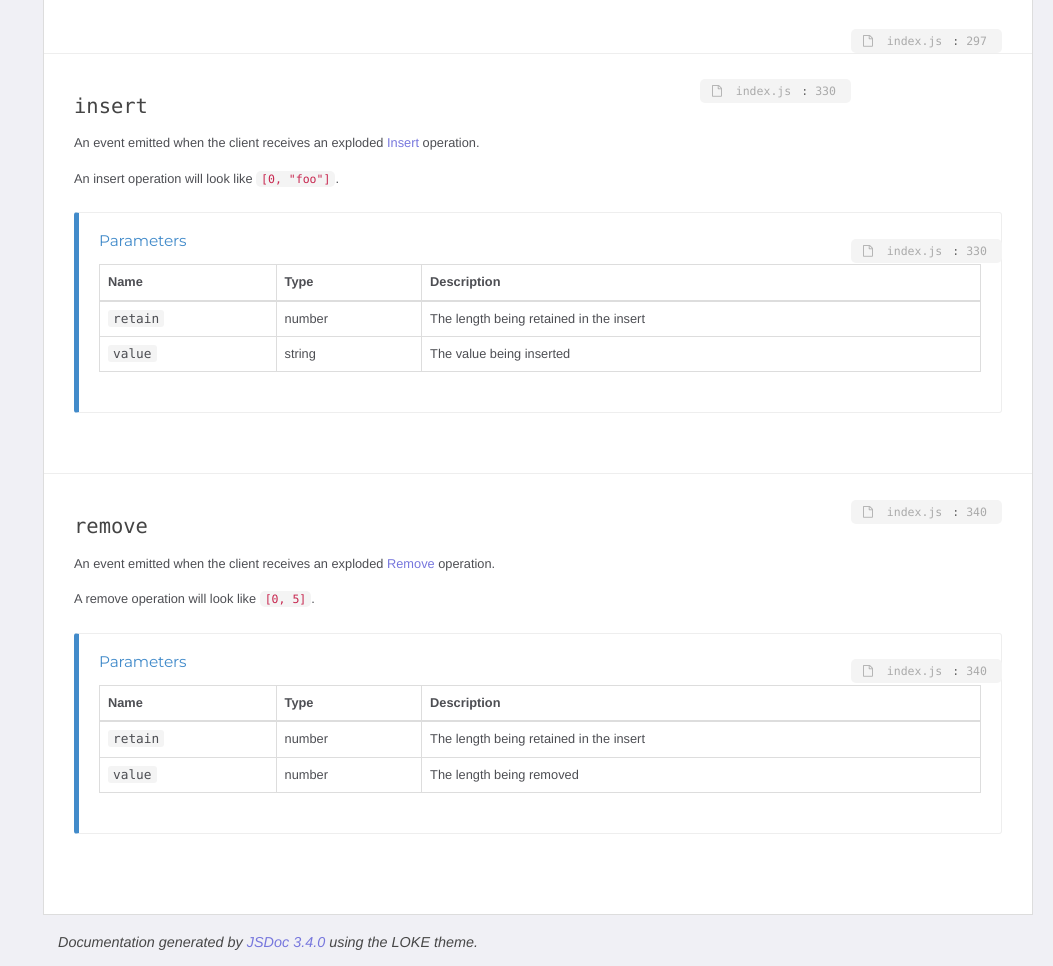
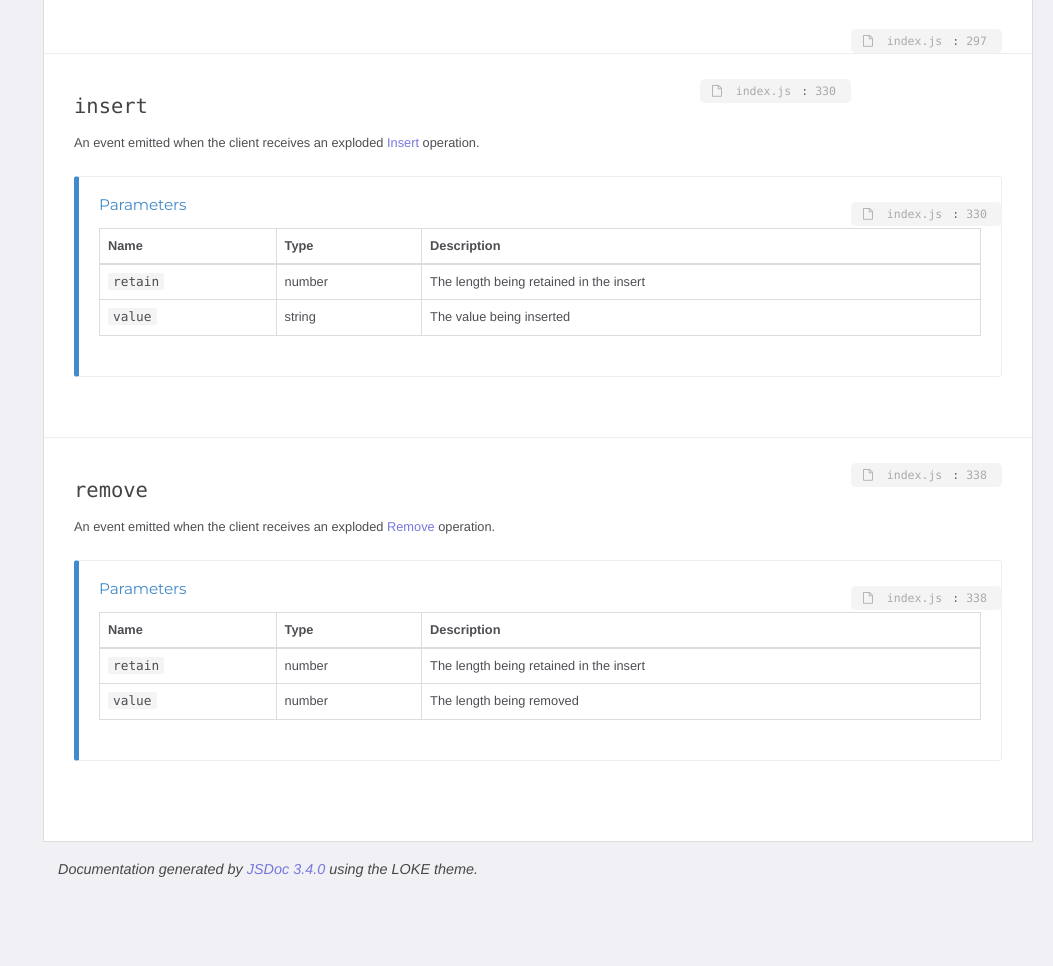
Before and after one commit to usecanvas/sharejs-wrapper, a website: page docs/@usecanvas/sharejs-wrapper/1.0.1/ShareJSWrapper.html in a window 1280 px wide. Shown: the part 6813-7779 px from the top of the page, without its empty margins (227-1280 px from the left). After the commit the page ends 7710 px from the top, so only its background shows below. Drawn offline with nearby package versions, Linux system fonts and the light colour scheme.

Commit message:
Remove unnecessary doc comment

```diff
--- a/docs/@usecanvas/sharejs-wrapper/1.0.1/ShareJSWrapper.html
+++ b/docs/@usecanvas/sharejs-wrapper/1.0.1/ShareJSWrapper.html
@@ -2840,7 +2840,6 @@ longer attempt reconnects.</p>
 <div class="description">
     <p>An event emitted when the client receives an exploded
 <a href="ShareJSWrapper.html#~Insert">Insert</a> operation.</p>
-<p>An insert operation will look like <code>[0, &quot;foo&quot;]</code>.</p>
 </div>
 
 
@@ -3007,7 +3006,7 @@ longer attempt reconnects.</p>
 
 <!--
 <pre>
-{"comment":"/**\n     * An event emitted when the client receives an exploded\n     * <a href="ShareJSWrapper.html#~Insert">Insert</a> operation.\n     *\n     * An insert operation will look like `[0, \"foo\"]`.\n     *\n     * @event ShareJSWrapper#insert\n     * @param {number} retain The length being retained in the insert\n     * @param {string} value The value being inserted\n     */","meta":{"range":[8504,8861],"filename":"index.js","lineno":330,"path":"/Users/clem/Projects/sharejs-wrapper","code":{},"shortpath":"index.js"},"description":"<p>An event emitted when the client receives an exploded\n<a href="ShareJSWrapper.html#~Insert">Insert</a> operation.</p>\n<p>An insert operation will look like <code>[0, &quot;foo&quot;]</code>.</p>","kind":"event","name":"insert","params":[{"type":{"names":["number"]},"description":"<p>The length being retained in the insert</p>","name":"retain"},{"type":{"names":["string"]},"description":"<p>The value being inserted</p>","name":"value"}],"memberof":"ShareJSWrapper","longname":"ShareJSWrapper#event:insert","scope":"instance","___id":"T000002R000058","___s":true,"attribs":"","id":"event:insert","ancestors":["<a href=\"ShareJSWrapper.html\">ShareJSWrapper</a>#"]}
+{"comment":"/**\n     * An event emitted when the client receives an exploded\n     * <a href="ShareJSWrapper.html#~Insert">Insert</a> operation.\n     *\n     * @event ShareJSWrapper#insert\n     * @param {number} retain The length being retained in the insert\n     * @param {string} value The value being inserted\n     */","meta":{"range":[8504,8798],"filename":"index.js","lineno":330,"path":"/Users/clem/Projects/sharejs-wrapper","code":{},"shortpath":"index.js"},"description":"<p>An event emitted when the client receives an exploded\n<a href="ShareJSWrapper.html#~Insert">Insert</a> operation.</p>","kind":"event","name":"insert","params":[{"type":{"names":["number"]},"description":"<p>The length being retained in the insert</p>","name":"retain"},{"type":{"names":["string"]},"description":"<p>The value being inserted</p>","name":"value"}],"memberof":"ShareJSWrapper","longname":"ShareJSWrapper#event:insert","scope":"instance","___id":"T000002R000058","___s":true,"attribs":"","id":"event:insert","ancestors":["<a href=\"ShareJSWrapper.html\">ShareJSWrapper</a>#"]}
 </pre>
 -->
 </div>
@@ -3024,7 +3023,7 @@ longer attempt reconnects.</p>
 <div class="pull-right source-link-container">
   <code class="source-link" data-tmpl="method-tmpl(1)">
     <i class="fa fa-file-o"></i>
-    <a href="index.js.html">index.js</a>:<a href="index.js.html#line340">340</a>
+    <a href="index.js.html">index.js</a>:<a href="index.js.html#line338">338</a>
   </code>
 </div>
 
@@ -3057,7 +3056,6 @@ longer attempt reconnects.</p>
 <div class="description">
     <p>An event emitted when the client receives an exploded
 <a href="ShareJSWrapper.html#~Remove">Remove</a> operation.</p>
-<p>A remove operation will look like <code>[0, 5]</code>.</p>
 </div>
 
 
@@ -3083,7 +3081,7 @@ longer attempt reconnects.</p>
 <div class="pull-right source-link-container">
   <code class="source-link" data-tmpl="method-tmpl(1)">
     <i class="fa fa-file-o"></i>
-    <a href="index.js.html">index.js</a>:<a href="index.js.html#line340">340</a>
+    <a href="index.js.html">index.js</a>:<a href="index.js.html#line338">338</a>
   </code>
 </div>
 
@@ -3224,7 +3222,7 @@ longer attempt reconnects.</p>
 
 <!--
 <pre>
-{"comment":"/**\n     * An event emitted when the client receives an exploded\n     * <a href="ShareJSWrapper.html#~Remove">Remove</a> operation.\n     *\n     * A remove operation will look like `[0, 5]`.\n     *\n     * @event ShareJSWrapper#remove\n     * @param {number} retain The length being retained in the insert\n     * @param {number} value The length being removed\n     */","meta":{"range":[8866,9218],"filename":"index.js","lineno":340,"path":"/Users/clem/Projects/sharejs-wrapper","code":{},"shortpath":"index.js"},"description":"<p>An event emitted when the client receives an exploded\n<a href="ShareJSWrapper.html#~Remove">Remove</a> operation.</p>\n<p>A remove operation will look like <code>[0, 5]</code>.</p>","kind":"event","name":"remove","params":[{"type":{"names":["number"]},"description":"<p>The length being retained in the insert</p>","name":"retain"},{"type":{"names":["number"]},"description":"<p>The length being removed</p>","name":"value"}],"memberof":"ShareJSWrapper","longname":"ShareJSWrapper#event:remove","scope":"instance","___id":"T000002R000059","___s":true,"attribs":"","id":"event:remove","ancestors":["<a href=\"ShareJSWrapper.html\">ShareJSWrapper</a>#"]}
+{"comment":"/**\n     * An event emitted when the client receives an exploded\n     * <a href="ShareJSWrapper.html#~Remove">Remove</a> operation.\n     *\n     * @event ShareJSWrapper#remove\n     * @param {number} retain The length being retained in the insert\n     * @param {number} value The length being removed\n     */","meta":{"range":[8803,9097],"filename":"index.js","lineno":338,"path":"/Users/clem/Projects/sharejs-wrapper","code":{},"shortpath":"index.js"},"description":"<p>An event emitted when the client receives an exploded\n<a href="ShareJSWrapper.html#~Remove">Remove</a> operation.</p>","kind":"event","name":"remove","params":[{"type":{"names":["number"]},"description":"<p>The length being retained in the insert</p>","name":"retain"},{"type":{"names":["number"]},"description":"<p>The length being removed</p>","name":"value"}],"memberof":"ShareJSWrapper","longname":"ShareJSWrapper#event:remove","scope":"instance","___id":"T000002R000059","___s":true,"attribs":"","id":"event:remove","ancestors":["<a href=\"ShareJSWrapper.html\">ShareJSWrapper</a>#"]}
 </pre>
 -->
 </div>
--- a/index.js
+++ b/index.js
@@ -331,8 +331,6 @@ export default class ShareJSWrapper {
      * An event emitted when the client receives an exploded
      * {@link ShareJSWrapper~Insert Insert} operation.
      *
-     * An insert operation will look like `[0, "foo"]`.
-     *
      * @event ShareJSWrapper#insert
      * @param {number} retain The length being retained in the insert
      * @param {string} value The value being inserted
@@ -340,8 +338,6 @@ export default class ShareJSWrapper {
     /**
      * An event emitted when the client receives an exploded
      * {@link ShareJSWrapper~Remove Remove} operation.
-     *
-     * A remove operation will look like `[0, 5]`.
      *
      * @event ShareJSWrapper#remove
      * @param {number} retain The length being retained in the insert
```
Also changed, not shown: docs/@usecanvas/sharejs-wrapper/1.0.1/index.js.html (+0 -4 lines), dist/index.js.
